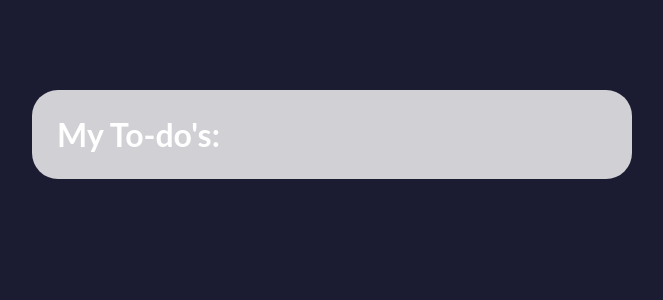
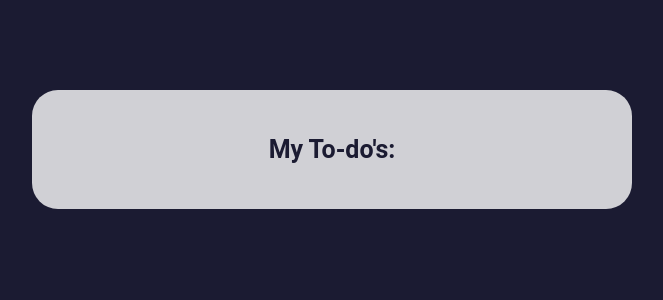
Before and after one commit to mitzi17/todo-app, a React (Create React App) app: page / in a window 1280 px wide. Shown: the top 300 px of the page, without its empty margins (308-971 px from the left). Built offline with nearby package versions, Linux system fonts and the light colour scheme.

Commit message:
add styling for h1

```diff
--- a/src/App.css
+++ b/src/App.css
@@ -27,3 +27,11 @@ body {
   margin: 10px;
   border-radius: 26px;
 }
+
+h1 {
+  color: #1b1b32;
+  font-size: 25px;
+  font-family: Roboto, sans-serif;
+  text-align: center;
+  margin: 20px 0;
+}
```
